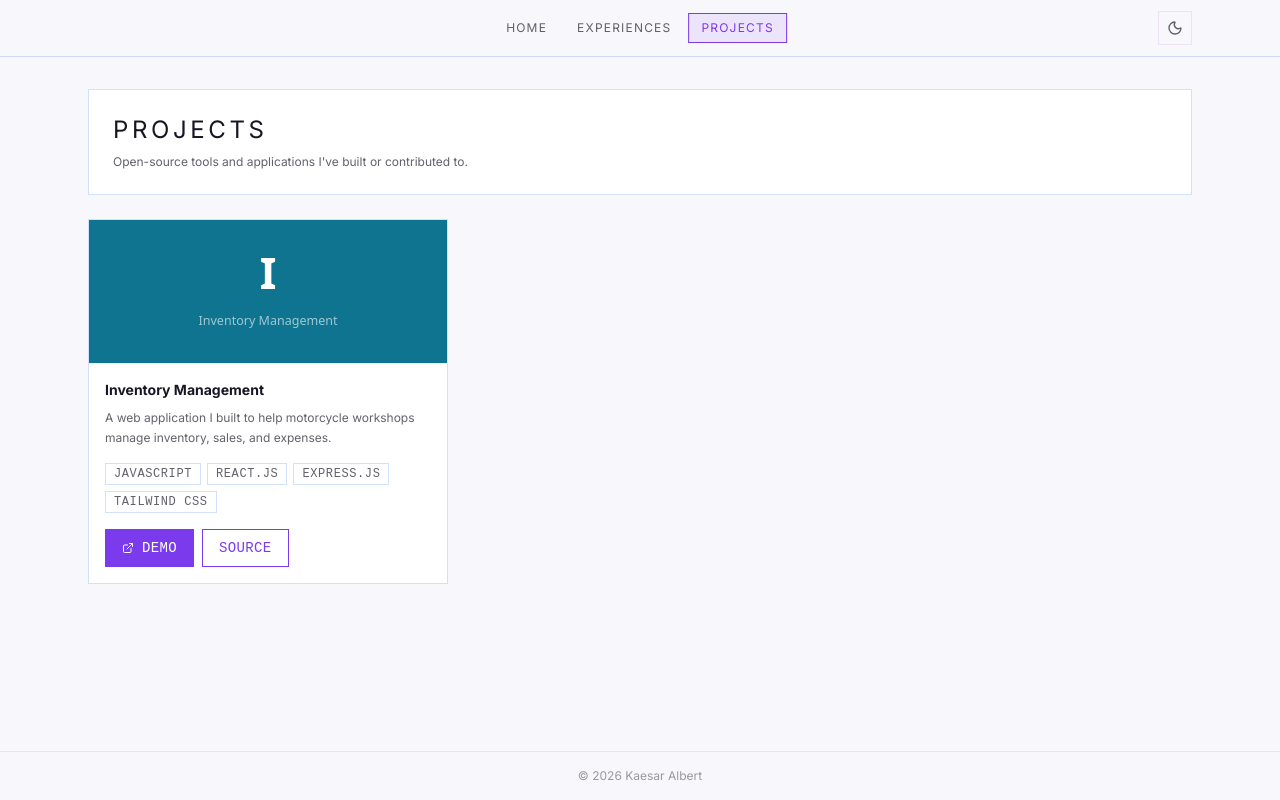
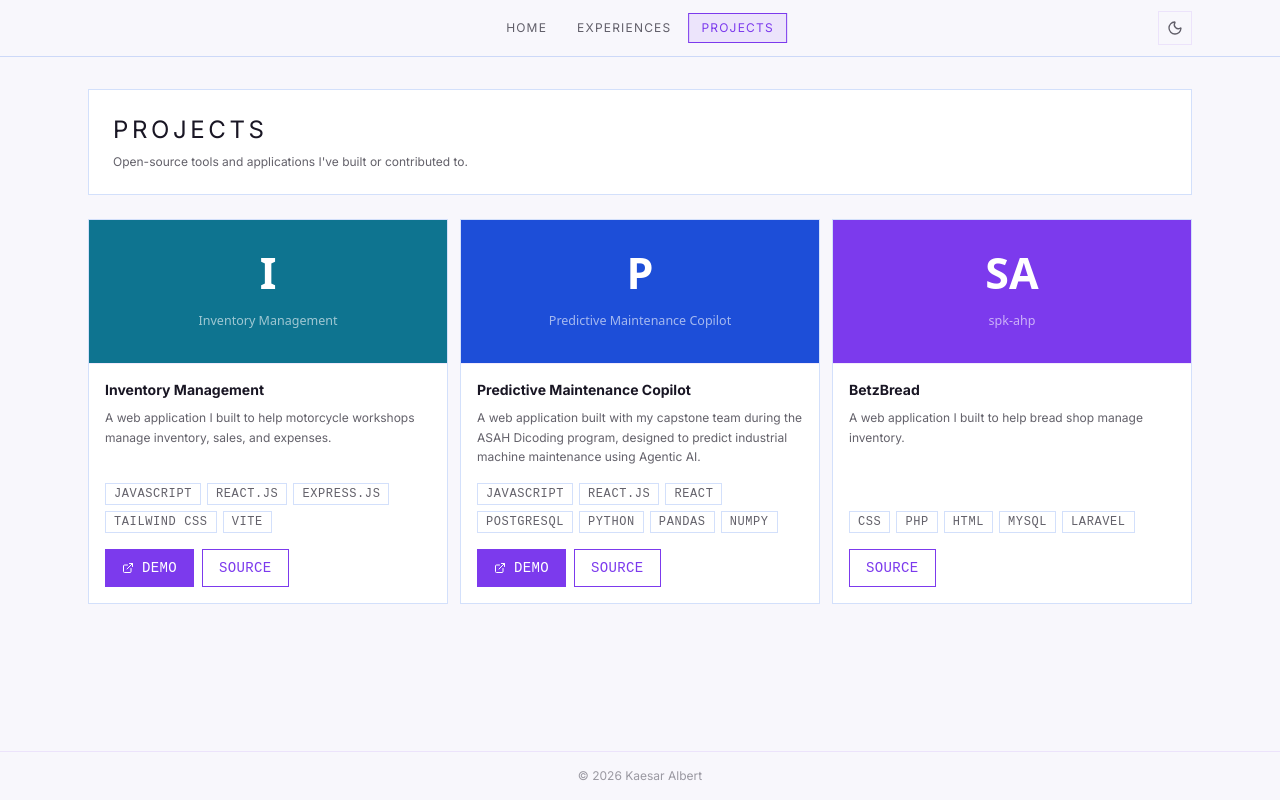
Before and after one commit to kaesr03/porto, a React (Vite) app: page /projects in a window 1280 px wide. Built offline with nearby package versions, Linux system fonts and the light colour scheme.

Commit message:
add some projects

```diff
--- a/src/data/projects.ts
+++ b/src/data/projects.ts
@@ -29,25 +29,34 @@ export const projects: Project[] = [
     title: 'Inventory Management',
     description:
       'A web application I built to help motorcycle workshops manage inventory, sales, and expenses.',
-    stack: ['Javascript', 'React.js', 'Express.js', 'Tailwind CSS'],
+    stack: ['Javascript', 'React.js', 'Express.js', 'Tailwind CSS', 'Vite'],
     thumbnail: svgThumbnail(0, 'Inventory Management', 'I'),
     liveUrl: 'https://dasajayamotor.vercel.app/',
     githubUrl: 'https://github.com/kaesr03/persediaan-fe',
   },
-  // {
-  //   title: 'dev-danaku',
-  //   description: 'Village Economic Management Application built with Next.js.',
-  //   stack: ['TypeScript', 'Next.js', 'React', 'PostgreSQL'],
-  //   thumbnail: svgThumbnail(1, 'dev-danaku', 'D'),
-  //   liveUrl: 'https://danaku-production.vercel.app',
-  //   githubUrl: 'https://github.com/maulananizhar/dev-danaku',
-  // },
-  // {
-  //   title: 'spk-ahp-kelompok-9',
-  //   description:
-  //     'Best laptop selection system using the Analytical Hierarchy Process (AHP) method built with Next.js.',
-  //   stack: ['TypeScript', 'Next.js', 'React', 'MongoDB'],
-  //   thumbnail: svgThumbnail(2, 'spk-ahp', 'SA'),
-  //   githubUrl: 'https://github.com/maulananizhar/spk-ahp-kelompok-9',
-  // },
+  {
+    title: 'Predictive Maintenance Copilot',
+    description:
+      'A web application built with my capstone team during the ASAH Dicoding program, designed to predict industrial machine maintenance using Agentic AI.',
+    stack: [
+      'Javascript',
+      'React.js',
+      'React',
+      'PostgreSQL',
+      'python',
+      'pandas',
+      'numpy',
+    ],
+    thumbnail: svgThumbnail(1, 'Predictive Maintenance Copilot', 'P'),
+    liveUrl: 'https://capstone-asah2025-fe.vercel.app/',
+    githubUrl: 'https://github.com/fatimaah0123/CapstoneAsah_Aura.git',
+  },
+  {
+    title: 'BetzBread',
+    description:
+      'A web application I built to help bread shop manage inventory.',
+    stack: ['CSS', 'PHP', 'HTML', 'MYsql', 'Laravel'],
+    thumbnail: svgThumbnail(2, 'spk-ahp', 'SA'),
+    githubUrl: 'https://github.com/kaesr03/rotiLaravel.git',
+  },
 ];
```
Also changed, not shown: src/features/home/SkillSection.tsx (+6 -6 lines).
